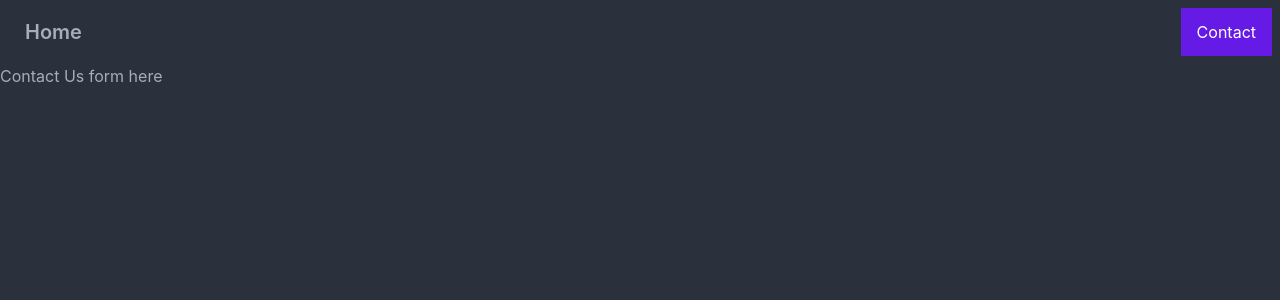
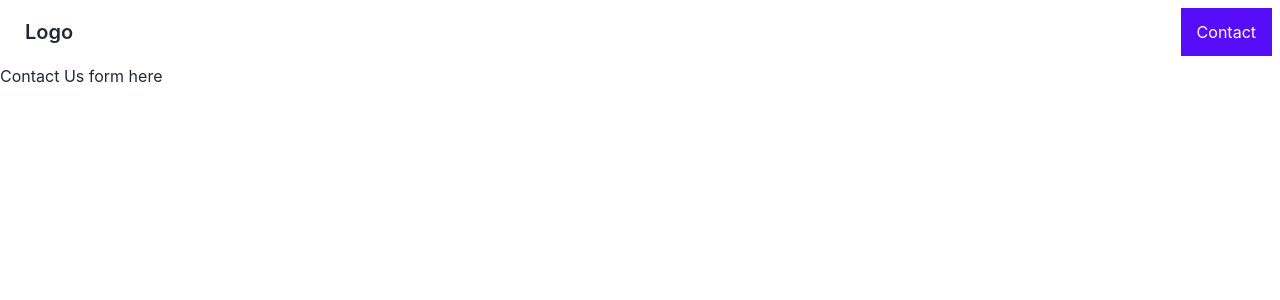
Before and after one commit to napoleon101392/ReDashboard, a React (Create React App) app: page /contact in a window 1280 px wide. Shown: the top 300 px of the page. Built offline with nearby package versions, Linux system fonts and the light colour scheme.

Commit message:
add container

```diff
--- a/public/index.html
+++ b/public/index.html
@@ -1,5 +1,5 @@
 <!DOCTYPE html>
-<html lang="en" data-theme="dark">
+<html lang="en">
   <head>
     <meta charset="utf-8" />
     <link rel="icon" href="%PUBLIC_URL%/favicon.ico" />
--- a/src/App.jsx
+++ b/src/App.jsx
@@ -3,7 +3,9 @@ import Navigation from './components/Navigation';
 
 function App() {
   return (
-    <Navigation/>
+    <div className='container mx-auto'>
+      <Navigation />
+    </div>
   );
 }
 
--- a/src/components/Navigation.jsx
+++ b/src/components/Navigation.jsx
@@ -10,9 +10,9 @@ import {
 export default function Navigation() {
     return (
         <BrowserRouter>
-            <div className="navbar bg-base-100">
+            <div className="navbar">
                 <div className="flex-1">
-                    <NavLink to="/" className="btn btn-ghost normal-case text-xl">Home</NavLink>
+                    <NavLink to="/" className="btn btn-ghost normal-case text-xl">Logo</NavLink>
                 </div>
                 <div className="flex-none">
                     <ul className="menu menu-horizontal p-0">
--- a/src/pages/Contact.jsx
+++ b/src/pages/Contact.jsx
@@ -1,5 +1,7 @@
 export default function Contact() {
     return (
-        <h1>Contact Us form here</h1>
+        <div className="container mx-auto">
+            <h1>Contact Us form here</h1>
+        </div>
     )
 }
```
